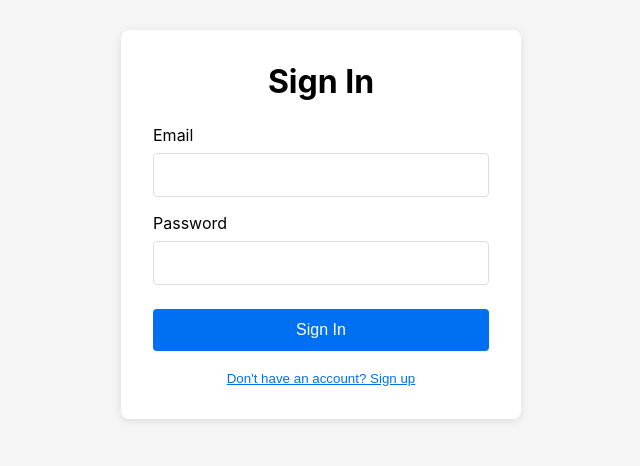
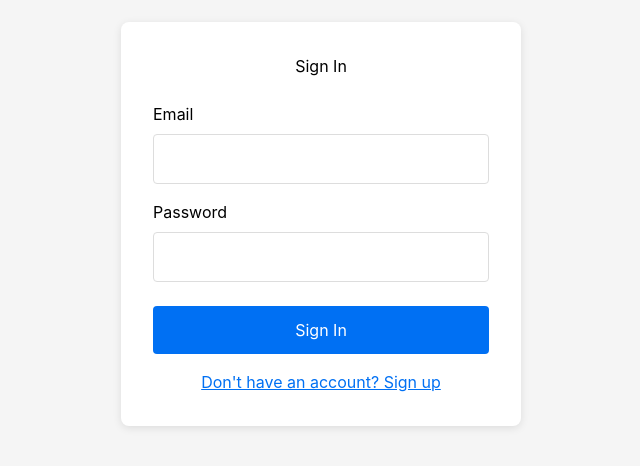
Before and after one commit to mateusbonifacio-wq/speakwiserealreal, a Next.js app: page /auth in a window 1280 px wide. Shown: the part 176-642 px from the top of the page, without its empty margins (319-959 px from the left). Built offline with nearby package versions, Linux system fonts and the light colour scheme; no server answers.

Commit message:
Fix Tailwind CSS version compatibility for Vercel build

```diff
--- a/package.json
+++ b/package.json
@@ -24,7 +24,7 @@
     "@types/react-dom": "^18",
     "autoprefixer": "^10.4.22",
     "postcss": "^8.5.6",
-    "tailwindcss": "^4.1.17",
+    "tailwindcss": "^3.4.18",
     "typescript": "^5"
   }
 }
--- a/tailwind.config.js
+++ b/tailwind.config.js
@@ -9,4 +9,8 @@ module.exports = {
     extend: {},
   },
   plugins: [],
+  // Ensure compatibility with Next.js
+  corePlugins: {
+    preflight: true,
+  },
 }
```
Also changed, not shown: 1 other file (tests, documents, lock files or other folders).
